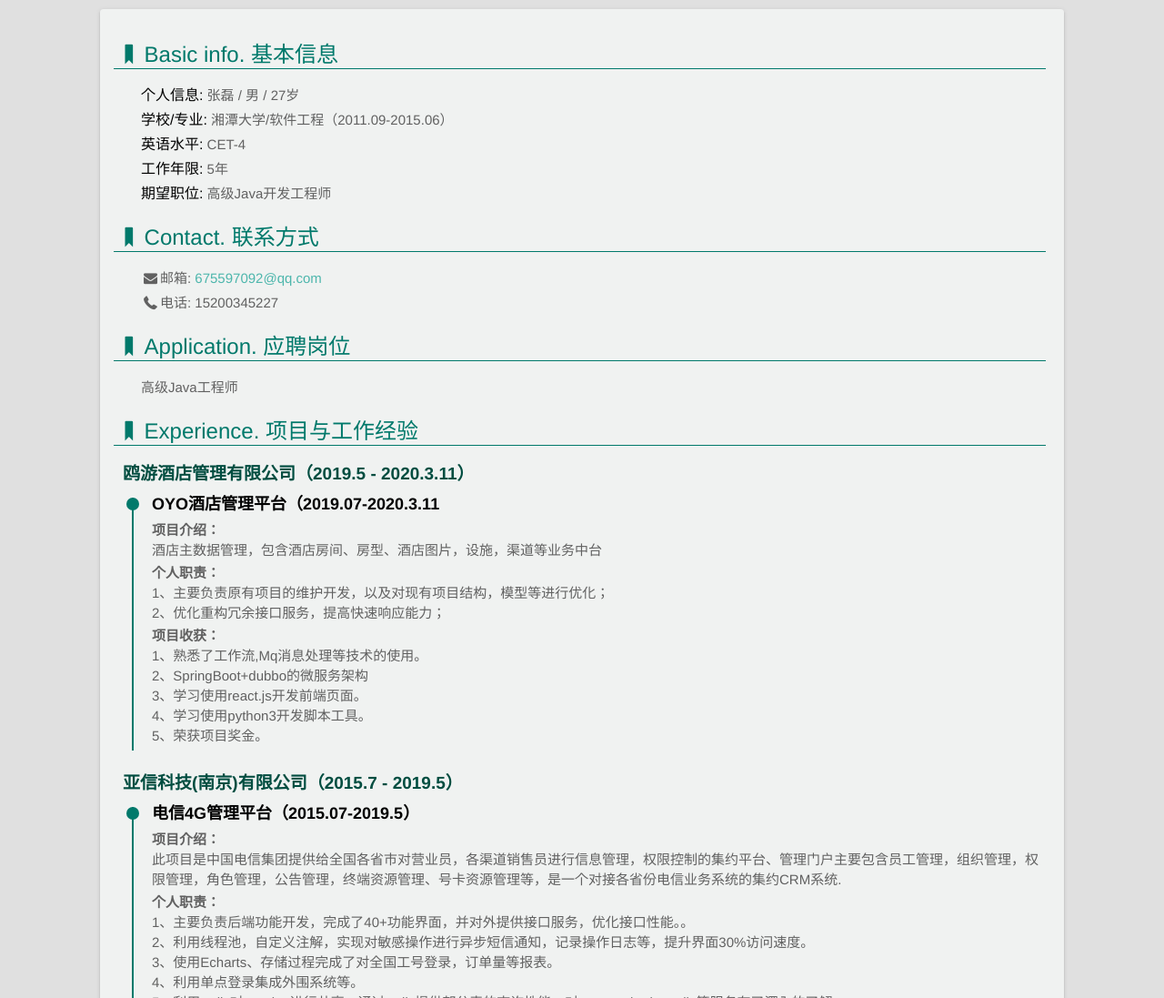
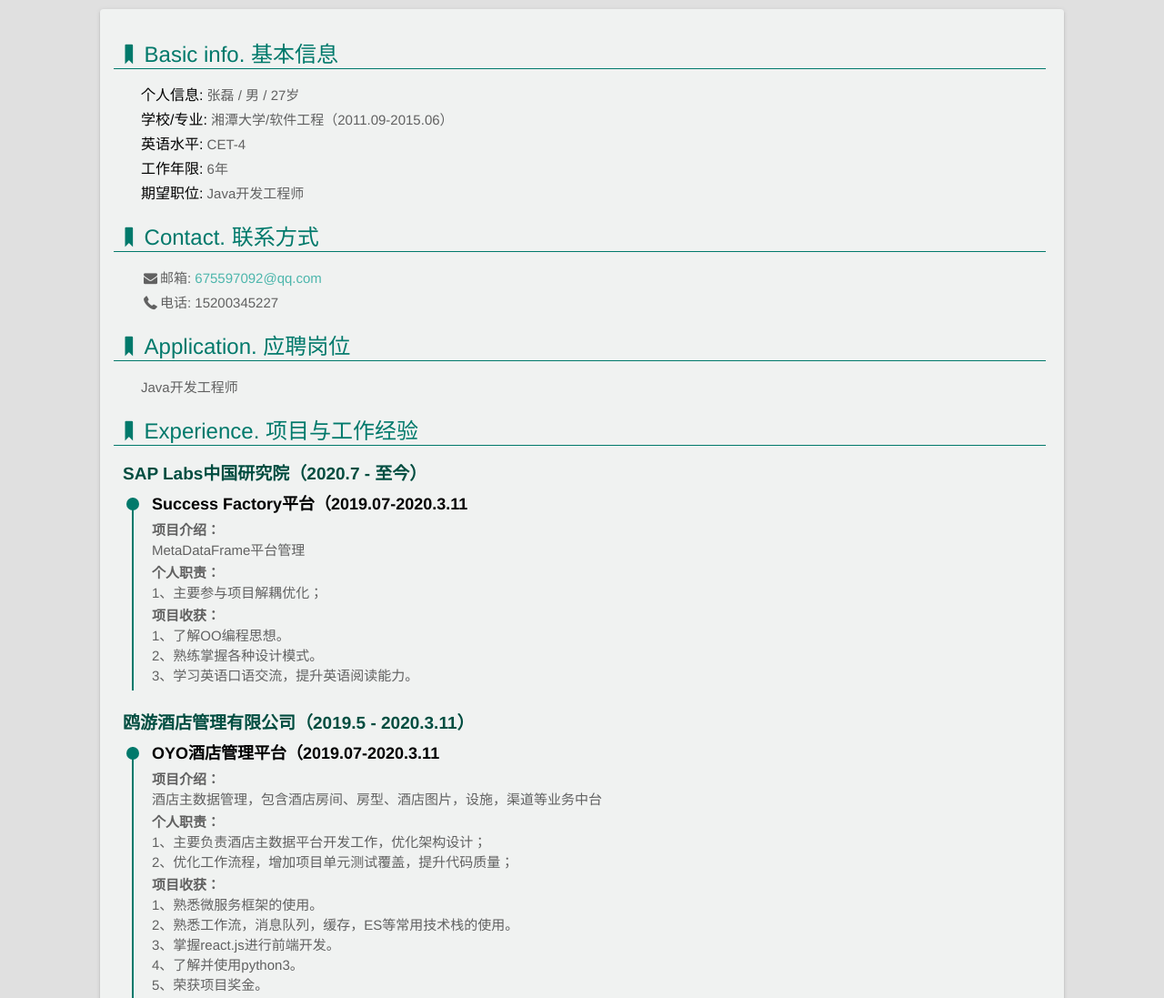
Before and after one commit to zhanglei20/img, a website: page index.html in a window 1280 px wide. Shown: the top 1097 px of the page at 91% size. Drawn offline with Linux system fonts and the light colour scheme.

Commit message:
2021年简历更新

```diff
--- a/index.html
+++ b/index.html
@@ -102,8 +102,8 @@
                 <dd><span>个人信息:</span> 张磊 / 男 / 27岁</dd>
                 <dd><span>学校/专业:</span> 湘潭大学/软件工程（2011.09-2015.06）</dd>
                 <dd><span>英语水平:</span> CET-4</dd>
-                <dd><span>工作年限:</span> 5年</dd>
-                <dd><span>期望职位:</span> 高级Java开发工程师</dd>
+                <dd><span>工作年限:</span> 6年</dd>
+                <dd><span>期望职位:</span> Java开发工程师</dd>
             </li>
             <li class="someRight">
                 <dt><i class="icon-bookmark"></i>Contact. 联系方式</dt>
@@ -112,10 +112,26 @@
             </li>
             <li class="someRight">
                 <dt><i class="icon-bookmark"></i>Application. 应聘岗位</dt>
-                <dd>高级Java工程师</dd>
+                <dd>Java开发工程师</dd>
             </li>
             <li>
                 <dt><i class="icon-bookmark"></i>Experience. 项目与工作经验</dt>
+                <h3>SAP Labs中国研究院（2020.7 - 至今）</h3>
+                <ul class="exp">
+                    <li>
+                        <div class="circle"></div>
+                        <h4>Success Factory平台（2019.07-2020.3.11</h4>
+                        <p><b>项目介绍：</b><br/>MetaDataFrame平台管理</p>
+                        <p><b>个人职责：</b><br/>
+                            1、主要参与项目解耦优化；<br/>
+                        </p>
+                        <p><b>项目收获：</b>
+                            <br/>1、了解OO编程思想。
+                            <br/>2、熟练掌握各种设计模式。
+                            <br/>3、学习英语口语交流，提升英语阅读能力。
+                        </p>
+                    </li>
+                </ul>
                 <h3>鸥游酒店管理有限公司（2019.5 - 2020.3.11）</h3>
                 <ul class="exp">
                     <li>
@@ -123,14 +139,14 @@
                         <h4>OYO酒店管理平台（2019.07-2020.3.11</h4>
                         <p><b>项目介绍：</b><br/>酒店主数据管理，包含酒店房间、房型、酒店图片，设施，渠道等业务中台</p>
                         <p><b>个人职责：</b><br/>
-                            1、主要负责原有项目的维护开发，以及对现有项目结构，模型等进行优化；<br/>
-                            2、优化重构冗余接口服务，提高快速响应能力；
+                            1、主要负责酒店主数据平台开发工作，优化架构设计；<br/>
+                            2、优化工作流程，增加项目单元测试覆盖，提升代码质量；
                         </p>
                         <p><b>项目收获：</b>
-                            <br/>1、熟悉了工作流,Mq消息处理等技术的使用。
-                            <br/>2、SpringBoot+dubbo的微服务架构
-                            <br/>3、学习使用react.js开发前端页面。
-                            <br/>4、学习使用python3开发脚本工具。
+                            <br/>1、熟悉微服务框架的使用。
+                            <br/>2、熟悉工作流，消息队列，缓存，ES等常用技术栈的使用。
+                            <br/>3、掌握react.js进行前端开发。
+                            <br/>4、了解并使用python3。
                             <br/>5、荣获项目奖金。
                         </p>
                     </li>
@@ -190,7 +206,7 @@
                         <p><b>个人职责：</b>独立负责需求确定，界面设计，业务功能开发等</p>
                         <p><b>项目收获：</b><br/>学习了使用采用node.js、Electron快速开发构建桌面应用;</p>
                         <br/>
-                        <p><b>项目周期：</b>1个月</p>
+                        <p><b>项目周期：</b>2个月</p>
                         <img src="img/check.png">
                     </li>
                     <li>
```
